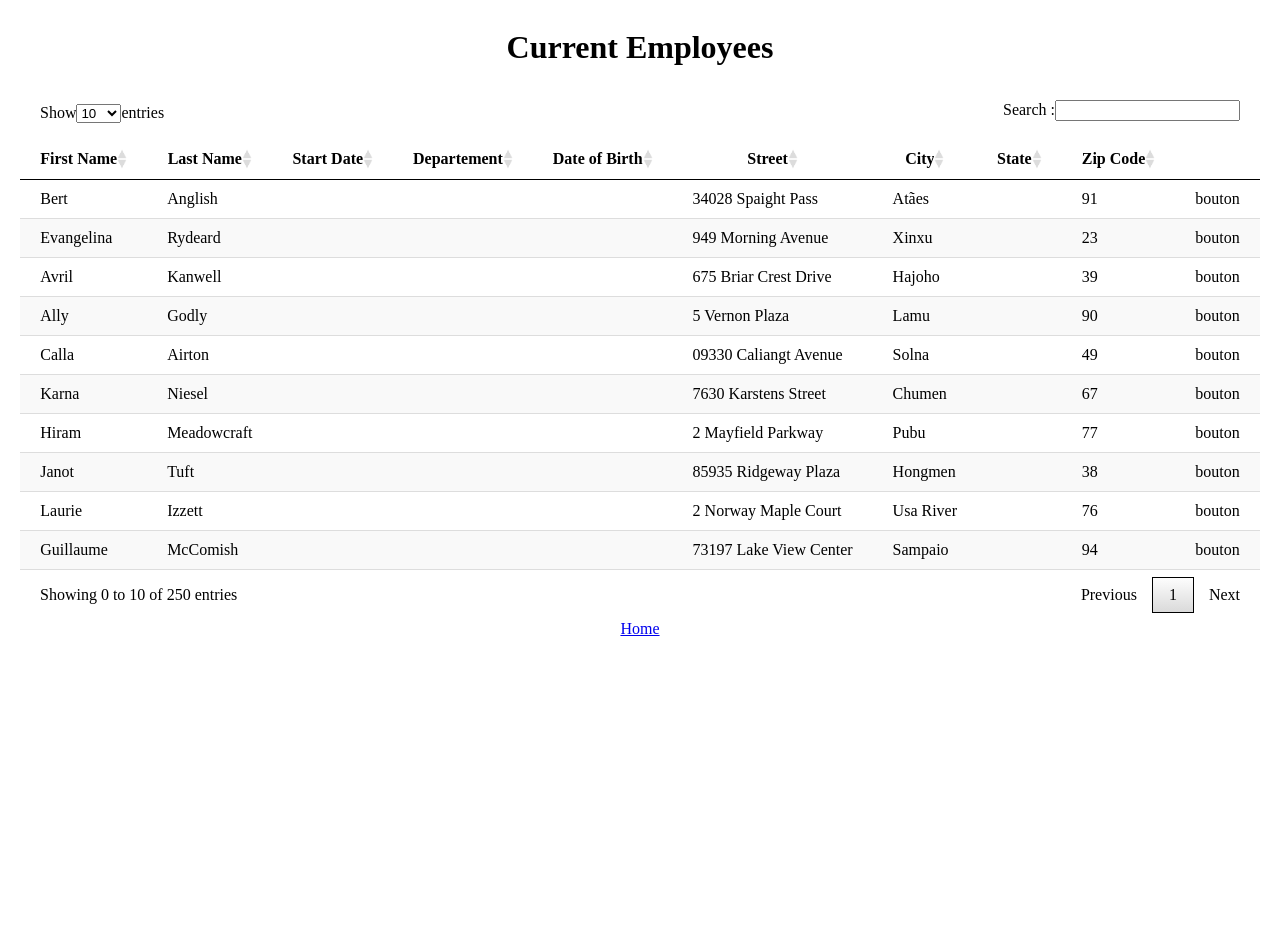
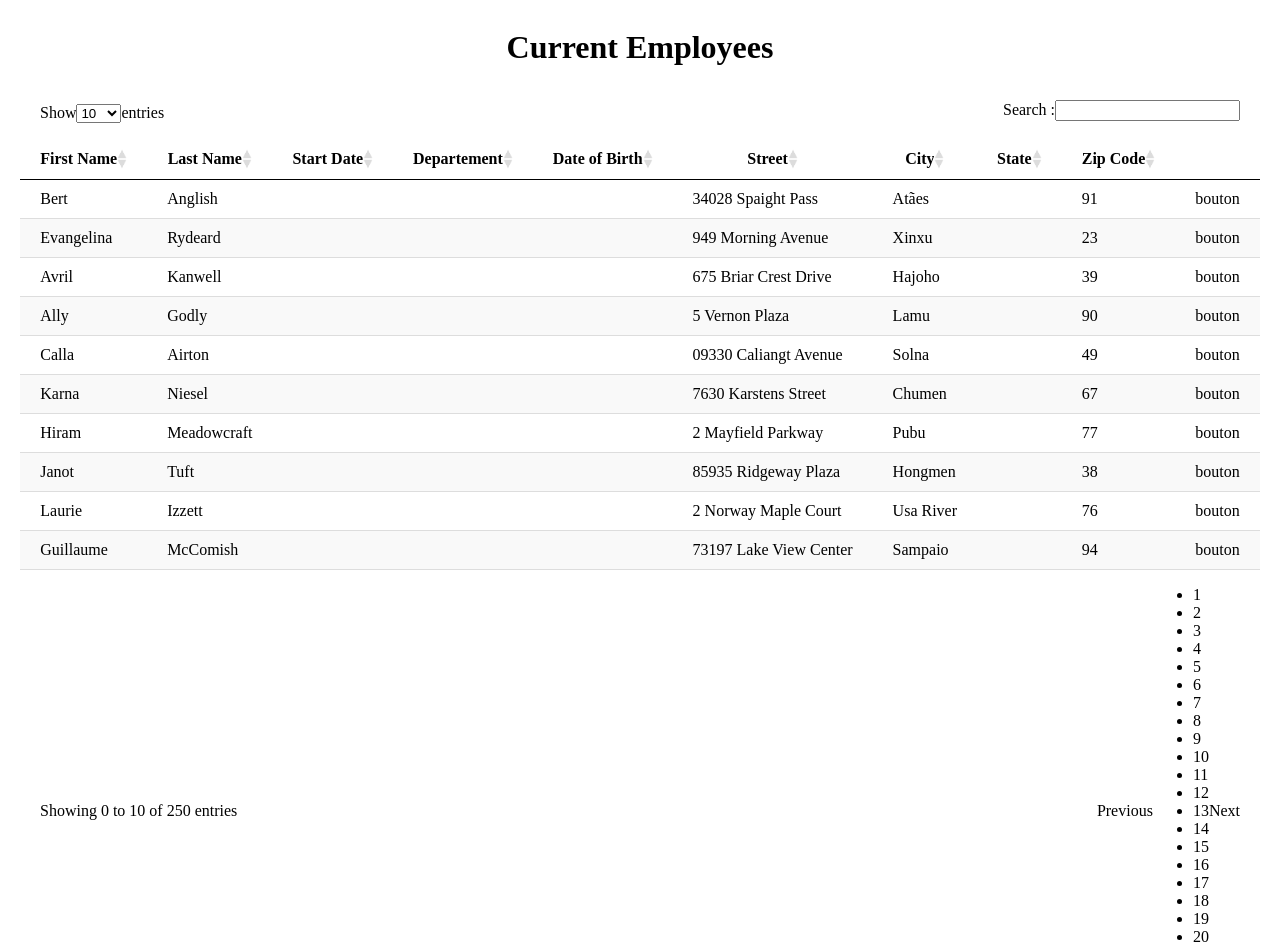
Before and after one commit to Squal94/Khadir_Lounis_Projet_14_122022, a React (Create React App) app in the folder wealth_health/: page /employee in a window 1280 px wide. Shown: the top 947 px of the page. Before the commit the page ends 800 px from the top, so only its background shows below. Built offline with nearby package versions, Linux system fonts and the light colour scheme.

Commit message:
pagination btn v1

```diff
--- a/wealth_health/src/Components/Pagination.js
+++ b/wealth_health/src/Components/Pagination.js
@@ -1,14 +1,22 @@
 import React from "react";
 import { useDispatch, useSelector } from "react-redux";
 import { NavLink } from "react-router-dom";
-import { paginationFunctionnality } from "../Features/editArrayContent.slice";
+import {
+  paginationFunctionnality,
+  paginationBtn,
+} from "../Features/editArrayContent.slice";
 
 const Pagination = () => {
   const dispatch = useDispatch();
   const dataLength = useSelector((state) => state.employee.data);
   const currentfirstItem = useSelector((state) => state.employee.firstItem);
-  const numberpage = useSelector((state) => state.employee.numberPage);
+  // const numberpage = useSelector((state) => state.employee.numberPage);
   const currentLastItem = useSelector((state) => state.employee.LastItem);
+  const totalPages = useSelector((state) => state.employee.totalPages);
+  let arrayPages = [];
+  for (let i = 1; i <= totalPages; i++) {
+    arrayPages.push(i);
+  }
 
   return (
     <div className="paginationContainer">
@@ -28,9 +36,23 @@ const Pagination = () => {
           >
             Previous
           </p>
-          <p className="paginationContainer__element__btn--counter">
+          <ul className="paginationContainer__element__btn--list">
+            {arrayPages.map((item) => (
+              <li
+                key={item}
+                className="paginationContainer__element__btn--list--item"
+                onClick={() => {
+                  dispatch(paginationBtn(item));
+                }}
+              >
+                {item}
+              </li>
+            ))}
+          </ul>
+          {/* <p className="paginationContainer__element__btn--counter">
+
             {numberpage}
-          </p>
+          </p> */}
           <p
             className="paginationContainer__element__btn--next"
             id="navNext"
--- a/wealth_health/src/Features/editArrayContent.slice.js
+++ b/wealth_health/src/Features/editArrayContent.slice.js
@@ -8,6 +8,7 @@ const initialState = {
   data: [...dataEmployee],
   filterEmployees: [...dataEmployee],
   searchTerm: "",
+  totalPages: "",
   arrow: true,
   firstItem: 0,
   LastItem: "",
@@ -36,7 +37,6 @@ export const editArrayContent = createSlice({
         state.firstItem,
         state.currentnumberAffichage
       );
-      return state;
     },
     sortEmployee: (state, action) => {
       toggle = !toggle;
@@ -83,6 +83,9 @@ export const editArrayContent = createSlice({
       );
       state.currentLastItem = state.currentnumberAffichage;
       state.LastItem = state.currentLastItem;
+      state.totalPages = Math.ceil(
+        state.data.length / state.currentnumberAffichage
+      );
     },
     paginationFunctionnality: (state, action) => {
       const nextValue =
@@ -102,11 +105,28 @@ export const editArrayContent = createSlice({
         default:
       }
     },
+    paginationBtn: (state, action) => {
+      state.totalPages = Math.ceil(
+        state.data.length / state.currentnumberAffichage
+      );
+      state.numberPage = action.payload;
+      state.currentLastItem = state.currentnumberAffichage * state.numberPage;
+      state.firstItem =
+        state.currentnumberAffichage * state.numberPage -
+        state.currentnumberAffichage;
+      console.log(state.currentLastItem);
+      console.log(state.firstItem);
+      state.filterEmployees = state.data.slice(
+        state.firstItem,
+        state.currentLastItem
+      );
+    },
   },
 });
 
 export const {
   newEmployee,
+  paginationBtn,
   sortEmployee,
   searchEmployee,
   paginationFunctionnality,
--- a/wealth_health/src/Utils/paginationUtils.js
+++ b/wealth_health/src/Utils/paginationUtils.js
@@ -4,18 +4,18 @@ function paginationPrev(data, prevValue) {
     data.numberPage = 1;
     data.currentLastItem = data.currentnumberAffichage;
     data.LastItem = data.currentLastItem;
-    data.errorMinArray = true;
     data.filterEmployees = data.data.slice(
       data.firstItem,
       data.currentLastItem
     );
+    data.errorMinArray = true;
   } else {
     data.numberPage--;
-    data.errorMaxArray = false;
     data.filterEmployees = data.data.slice(prevValue, data.currentLastItem);
     data.currentLastItem = prevValue;
     data.firstItem = prevValue;
     data.LastItem = prevValue + data.currentLastItem;
+    data.errorMaxArray = false;
   }
 }
 
@@ -33,9 +33,9 @@ function paginationNext(data, nextValue) {
     data.errorMaxArray = true;
   } else if (nextValue === data.data.length) {
     data.numberPage = data.data.length / data.currentnumberAffichage;
-    data.errorMaxArray = true;
     data.filterEmployees = data.data.slice(data.currentLastItem, nextValue);
     data.LastItem = nextValue;
+    data.errorMaxArray = true;
   } else {
     data.numberPage++;
     data.filterEmployees = data.data.slice(data.currentLastItem, nextValue);
```
